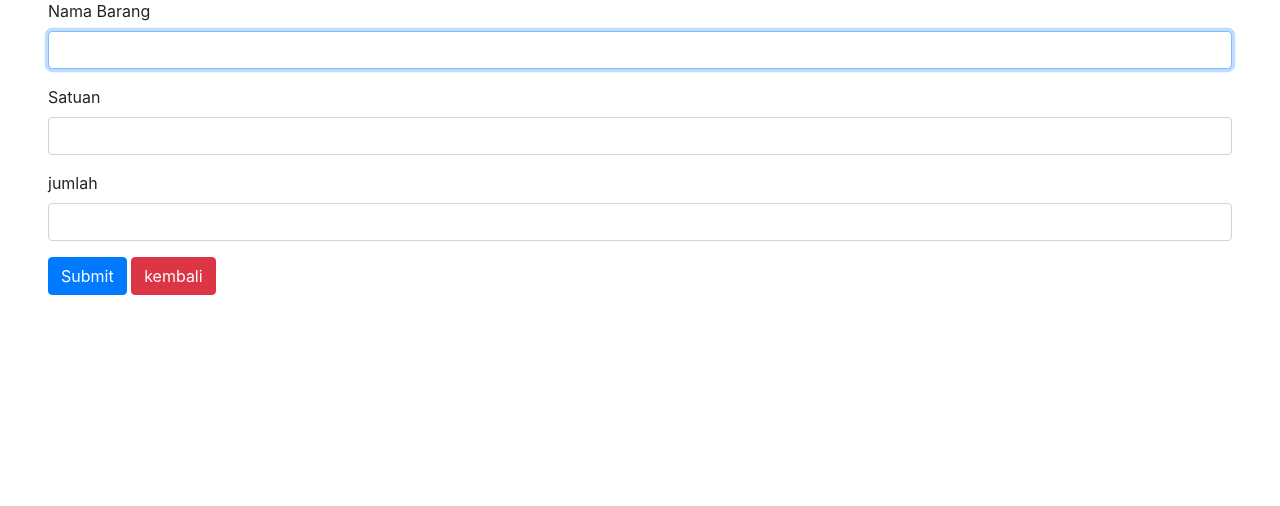
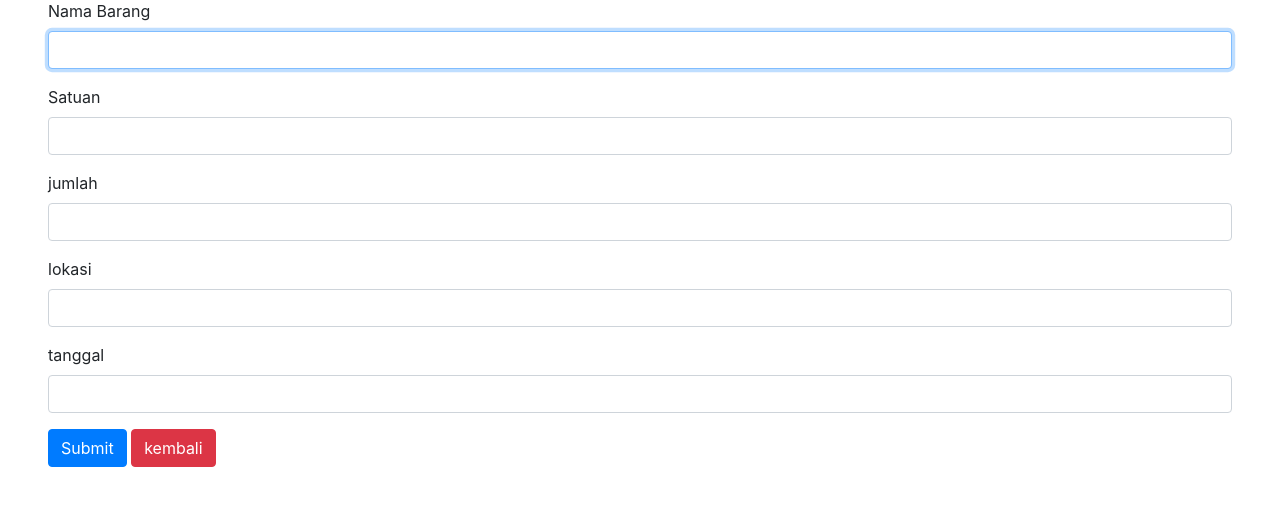
Before and after one commit to Sister-Kelompok-3/Client, a CodeIgniter 4 app: the page made by app/Views/pages/tambah_barang.php in a window 1280 px wide. Shown: the part 113-619 px from the top of the page. Run offline with PHP 8.4 and a stand-in for CodeIgniter, Linux system fonts and the light colour scheme; the template is opened without the code that fills it, so the values that code supplies are empty; some libraries are stand-ins or nearby versions.

Commit message:
upload tambah barang

```diff
--- a/app/Config/Routes.php
+++ b/app/Config/Routes.php
@@ -35,7 +35,7 @@ $routes->set404Override();
 
 // We get a performance increase by specifying the default
 // route since we don't have to scan directories.
-$routes->get('/dashboard', 'Home::index');
+$routes->get('/', 'Home::index');
 $routes->get('/add_barang', 'Home::form_barang');
 
 /*
--- a/app/Views/pages/tambah_barang.php
+++ b/app/Views/pages/tambah_barang.php
@@ -15,9 +15,17 @@
         <label for="jumlah">jumlah</label>
         <input type="text" class="form-control" id="jumlah" name="jumlah">
     </div>
+    <div class="form-group">
+        <label for="jumlah">lokasi</label>
+        <input type="text" class="form-control" id="jumlah" name="jumlah">
+    </div>
+    <div class="form-group">
+        <label for="jumlah">tanggal</label>
+        <input type="text" class="form-control" id="jumlah" name="jumlah">
+    </div>
     <button type="submit" class="btn btn-primary">Submit</button>
-    <a href="http://localhost:8080/dashboard?">
-        <button type="button" class="btn btn-danger" href="<?= base_url('http://localhost:8080/dashboard?') ?>">kembali</button>
+    <a href="http://localhost:8080">
+        <button type="button" class="btn btn-danger" href="<?= base_url('http://localhost:8080') ?>">kembali</button>
     </a>
 
 </form>
```
Also changed, not shown: app/Controllers/Barang.php (+15 -1 lines), app/Views/pages/dashboard.php (+14 -6 lines).
